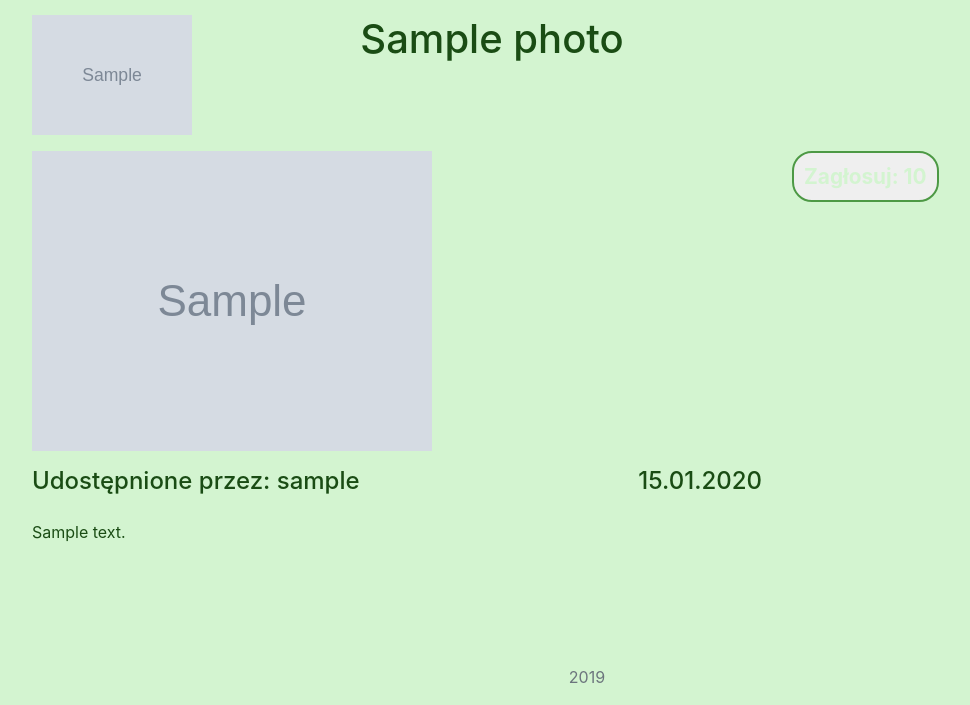
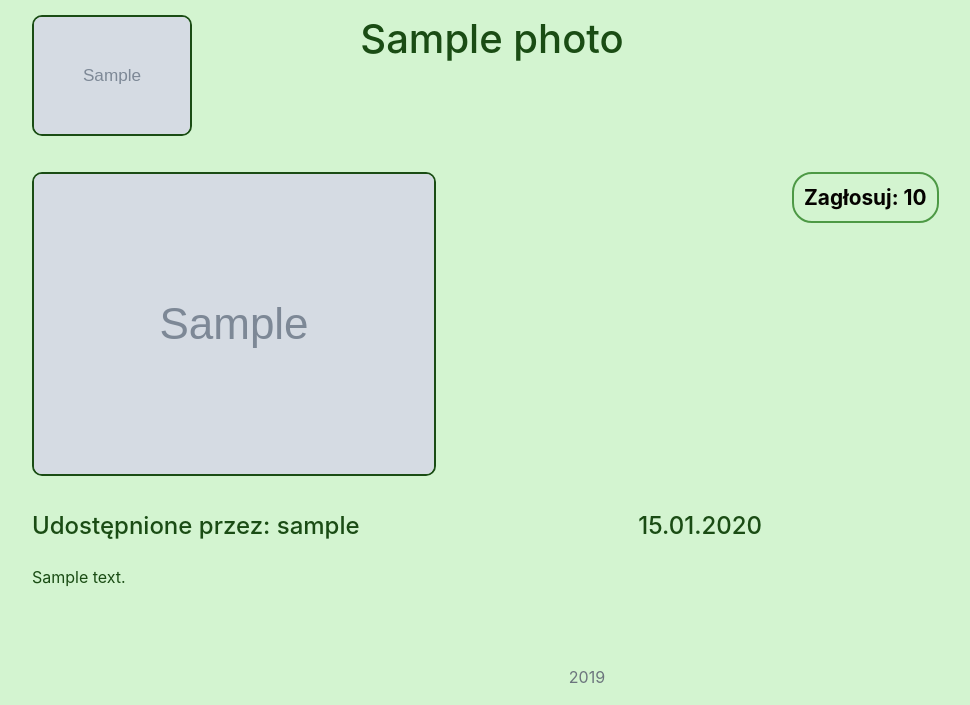
Before and after one commit to GregorySeth/photorank, a Django app: page /photo/1 in a window 1280 px wide. Shown: the part 95-800 px from the top of the page, without its empty margins (53-1023 px from the left). Run offline with Django 3.2, Linux system fonts and the light colour scheme; tables that the repository leaves empty hold one stand-in row (values such as "Sample post"); grey boxes marked "Sample" are stand-in pictures; parts of the project's set-up code (start-up, migrations or seed data) failed here and were passed over; some libraries are stand-ins or nearby versions.

Commit message:
style polish

```diff
--- a/photo/templates/photo/detail.html
+++ b/photo/templates/photo/detail.html
@@ -4,7 +4,7 @@
 
 <div class="row pb-3">
   <div class="col-2">
-    <img src="{{photo.image.url}}" class="img-fluid">
+    <img src="{{photo.image.url}}" class="img-fluid photoborder">
   </div>
   <div class="col-6 text-center">
     <h1>{{photo.title}}</h1>
@@ -13,7 +13,7 @@
 
 <div class="row pb-3">
   <div class="col-8">
-    <img src="{{photo.image.url}}" class="img-fluid">
+    <img src="{{photo.image.url}}" class="img-fluid photoborder">
   </div>
   <div class="col-2">
     <a href="javascript:{document.getElementById('upvote').submit()}"><button type="button" class="przycisk btn-lg ">Zagłosuj: {{ photo.votes_total }}</button></a>
--- a/photo/templates/photo/home.html
+++ b/photo/templates/photo/home.html
@@ -14,7 +14,7 @@
 
 <div class="row pt-3">
   <div class="col-2" onclick="window.location='{% url 'detail' photo.id %}';" style="cursor: pointer">
-    <img src="{{photo.image.url}}" class="img-fluid">
+    <img src="{{photo.image.url}}" class="img-fluid photoborder">
   </div>
   <div class="col-6" onclick="window.location='{% url 'detail' photo.id %}';" style="cursor: pointer">
     <h2>{{ photo.title }}</h2>
--- a/photorank/settings.py
+++ b/photorank/settings.py
@@ -29,7 +29,7 @@ SECRET_KEY = 'j+s$k+8y$blinug5ze_jl=hs4!_l^w9(5an9+a*8b+*!zi7ri&'
 # SECURITY WARNING: don't run with debug turned on in production!
 DEBUG = True
 
-ALLOWED_HOSTS = ['142.93.171.54']
+ALLOWED_HOSTS = []
 
 
 # Application definition
--- a/photorank/static/css/styling.css
+++ b/photorank/static/css/styling.css
@@ -106,10 +106,11 @@ body {
 .przycisk {
 
 	display: inline-flex;
+	background-color: #D3F4D0;
 	border: 2px solid #4D9945;
 	padding-left: 10px;
 	padding-right: 10px;
-	color: #D3F4D0;
+	color: #050200;
 	font-weight: bold;
 	font-size: 130%;
 	border-radius: 20px;
@@ -118,8 +119,8 @@ body {
 
 .przycisk:hover {
 
-	color: #050200;
-	background-color: #D3F4D0;
+	color: #D3F4D0;
+	background-color: #1A4C14;
 	cursor: pointer;
 
 }
@@ -185,3 +186,11 @@ a:hover {
 	border-radius: 25%;
 
 }
+
+.photoborder {
+
+	border: 2px solid #1A4C14;
+	border-radius: 10px;
+	margin-bottom: 20px;
+
+}
```
Also changed, not shown: 1 other file.
